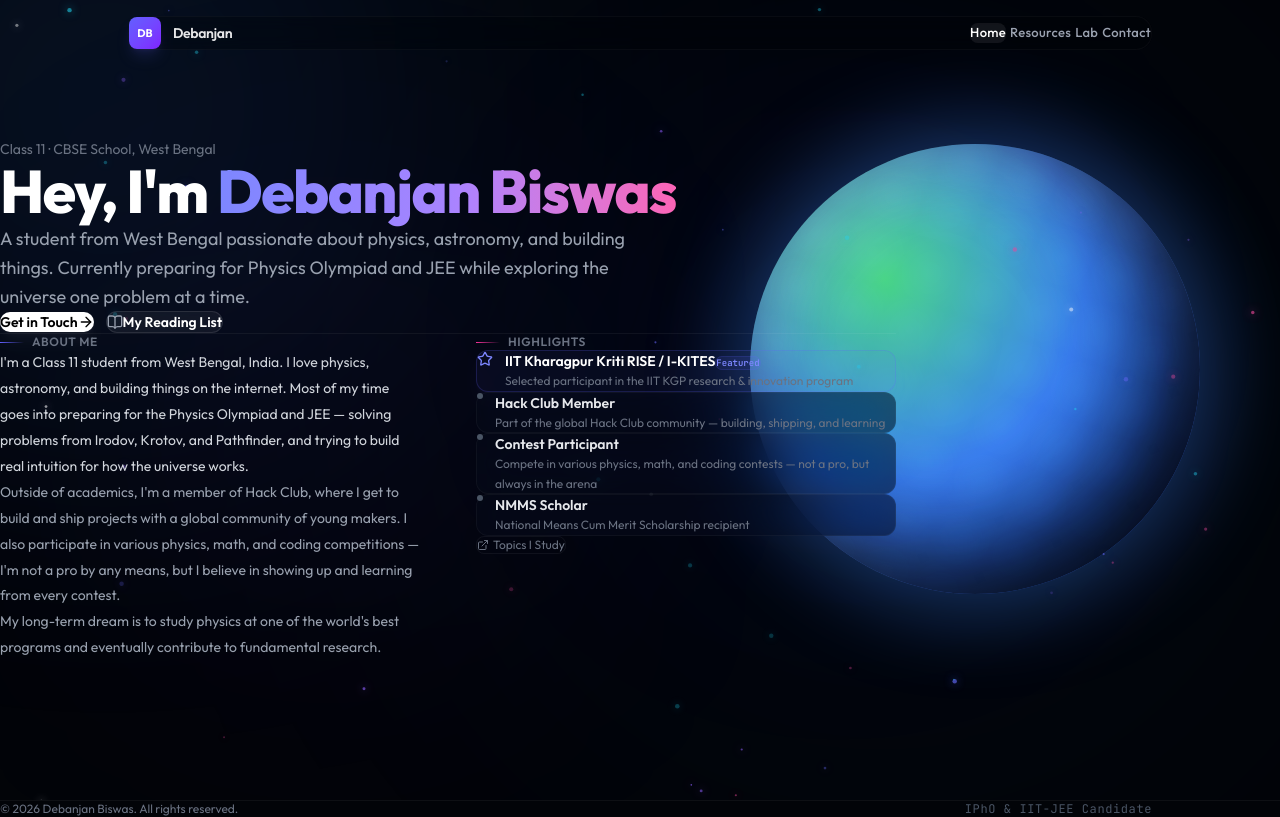
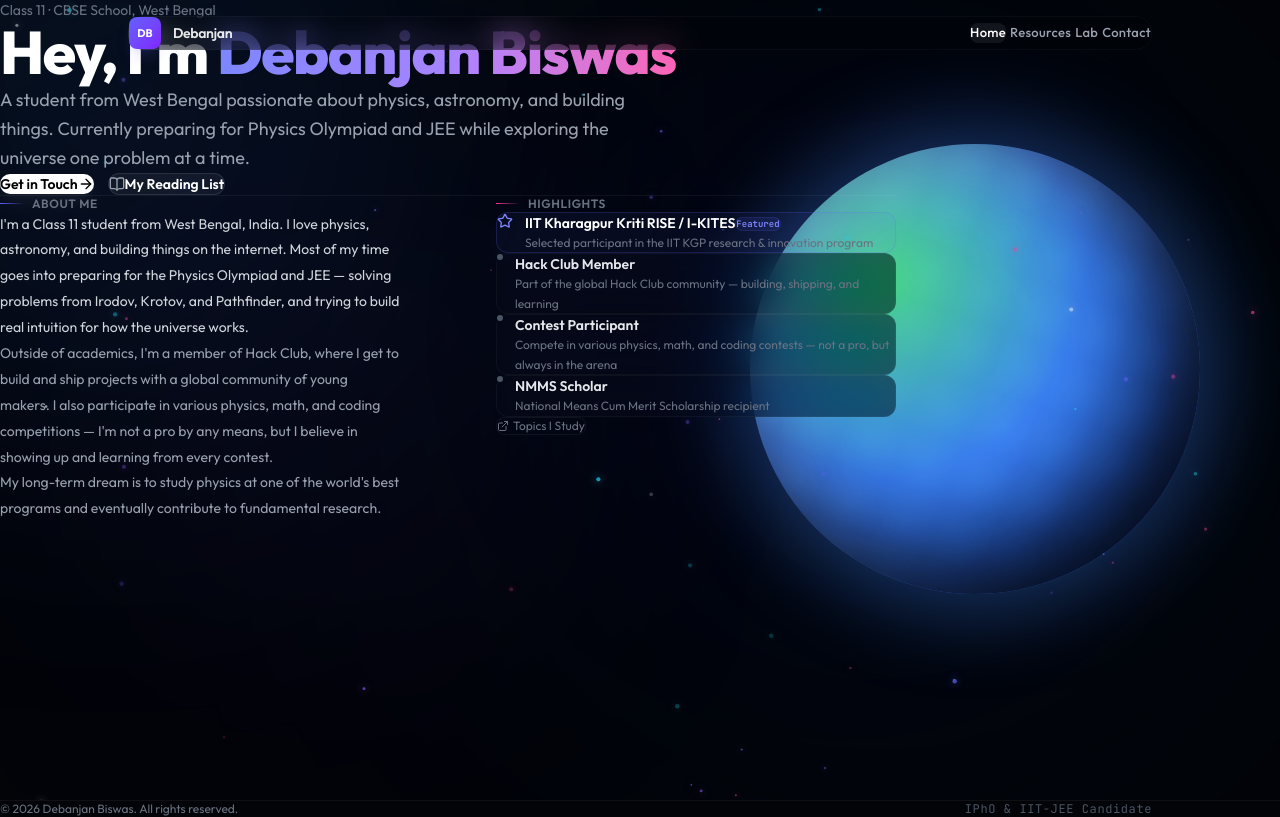
Before and after one commit to partofcosmos-site/debanjanbiswas, a Next.js app: page / in a window 1280 px wide. Built offline with nearby package versions, Linux system fonts and the light colour scheme.

Commit message:
style: fix vertical padding overlap with navbar and spread text elements out to reduce density

```diff
--- a/src/components/Contact.tsx
+++ b/src/components/Contact.tsx
@@ -30,7 +30,7 @@ export default function Contact() {
   };
 
   return (
-    <section className="relative min-h-screen page-section px-6 flex flex-col justify-center items-center z-10 py-24">
+    <section className="relative min-h-screen px-6 flex flex-col justify-start items-center z-10 pt-36 sm:pt-40 md:pt-44 pb-20">
       {/* Background ambient lighting */}
       <div className="absolute right-0 bottom-1/4 w-96 h-96 bg-violet-600/3 rounded-full blur-[140px] pointer-events-none animate-pulse-slow" />
       <div className="absolute left-0 top-1/4 w-96 h-96 bg-indigo-600/3 rounded-full blur-[140px] pointer-events-none" />
--- a/src/components/Hero.tsx
+++ b/src/components/Hero.tsx
@@ -29,7 +29,7 @@ export default function Hero() {
   const { name, class: className, school, tagline, highlights } = studentData.profile;
 
   return (
-    <section className="relative min-h-screen flex flex-col justify-center overflow-hidden px-6 pt-32 pb-20">
+    <section className="relative min-h-screen flex flex-col justify-start overflow-hidden px-6 pt-36 sm:pt-40 md:pt-44 pb-20">
       {/* Soft background gradients */}
       <div className="absolute inset-0 z-0 pointer-events-none">
         <div className="absolute w-[500px] h-[500px] bg-indigo-600/8 rounded-full blur-[140px] top-[10%] right-[15%] animate-pulse-slow" />
@@ -38,7 +38,7 @@ export default function Hero() {
 
       <div className="max-w-4xl mx-auto w-full relative z-10">
         {/* INTRO */}
-        <div className="mb-20">
+        <div className="mb-24">
           <motion.p
             custom={0}
             initial="hidden"
@@ -67,7 +67,7 @@ export default function Hero() {
             initial="hidden"
             animate="visible"
             variants={fadeUpVariants}
-            className="text-base sm:text-lg text-gray-400 max-w-2xl mb-8 leading-relaxed"
+            className="text-base sm:text-lg text-gray-400 max-w-2xl mb-12 leading-relaxed"
           >
             {tagline}
           </motion.p>
@@ -78,7 +78,7 @@ export default function Hero() {
             initial="hidden"
             animate="visible"
             variants={fadeUpVariants}
-            className="flex flex-wrap items-center gap-3"
+            className="flex flex-wrap items-center gap-3.5 mb-6"
           >
             <Link href="/contact">
               <button className="group px-6 py-3 rounded-xl bg-white text-black font-semibold text-sm hover:bg-gray-100 transition-colors flex items-center shadow-lg shadow-white/5 cursor-pointer">
@@ -96,7 +96,7 @@ export default function Hero() {
         </div>
 
         {/* ABOUT + HIGHLIGHTS */}
-        <div className="border-t border-white/5 pt-14 grid grid-cols-1 lg:grid-cols-2 gap-14">
+        <div className="border-t border-white/5 pt-16 grid grid-cols-1 lg:grid-cols-2 gap-16 lg:gap-24">
 
           {/* About Me */}
           <motion.div
@@ -105,12 +105,13 @@ export default function Hero() {
             whileInView="visible"
             viewport={{ once: true }}
             variants={fadeUpVariants}
-            className="space-y-5"
+            className="space-y-6"
           >
             <h2 className="text-xs font-semibold uppercase tracking-wider text-gray-500 flex items-center gap-2">
               <span className="w-6 h-px bg-gradient-to-r from-indigo-500 to-transparent" />
               About Me
             </h2>
+            <div className="space-y-6">
               <p className="text-gray-300 text-sm leading-[1.85]">
                 I&apos;m a {className} student from West Bengal, India. I love physics, astronomy, and building things on the internet. Most of my time goes into preparing for the Physics Olympiad and JEE — solving problems from Irodov, Krotov, and Pathfinder, and trying to build real intuition for how the universe works.
               </p>
@@ -120,6 +121,7 @@ export default function Hero() {
               <p className="text-gray-400 text-sm leading-[1.85]">
                 My long-term dream is to study physics at one of the world&apos;s best programs and eventually contribute to fundamental research.
               </p>
+            </div>
           </motion.div>
 
           {/* Highlights */}
--- a/src/components/Lab.tsx
+++ b/src/components/Lab.tsx
@@ -241,7 +241,7 @@ export default function Lab() {
   };
 
   return (
-    <section className="relative min-h-screen page-section px-6 max-w-5xl mx-auto z-10 py-24 flex flex-col justify-center items-center">
+    <section className="relative min-h-screen px-6 max-w-5xl mx-auto z-10 pt-36 sm:pt-40 md:pt-44 pb-20 flex flex-col justify-start items-center">
       <div className="space-y-12 relative z-10 w-full flex flex-col items-center">
 
         {/* Section Header */}
--- a/src/components/Projects.tsx
+++ b/src/components/Projects.tsx
@@ -41,7 +41,7 @@ export default function Projects() {
     : studentData.books.filter((book: Book) => book.category === filter);
 
   return (
-    <section className="relative min-h-screen page-section px-6 max-w-5xl mx-auto z-10">
+    <section className="relative min-h-screen px-6 max-w-5xl mx-auto z-10 pt-36 sm:pt-40 md:pt-44 pb-20 flex flex-col justify-start items-center">
       {/* Background Ambience */}
       <div className="absolute right-0 top-1/4 w-80 h-80 bg-indigo-600/4 rounded-full blur-[120px] pointer-events-none animate-pulse-slow" />
       <div className="absolute left-0 bottom-1/4 w-96 h-96 bg-violet-600/3 rounded-full blur-[140px] pointer-events-none" />
@@ -51,7 +51,7 @@ export default function Projects() {
         initial="hidden"
         whileInView="visible"
         viewport={{ once: true, margin: "-80px" }}
-        className="space-y-12 relative z-10"
+        className="space-y-12 relative z-10 w-full"
       >
         {/* Section Header */}
         <motion.div variants={itemVariants} className="space-y-3 max-w-xl">
```
Lines whose indentation alone changed are shown as unchanged.
